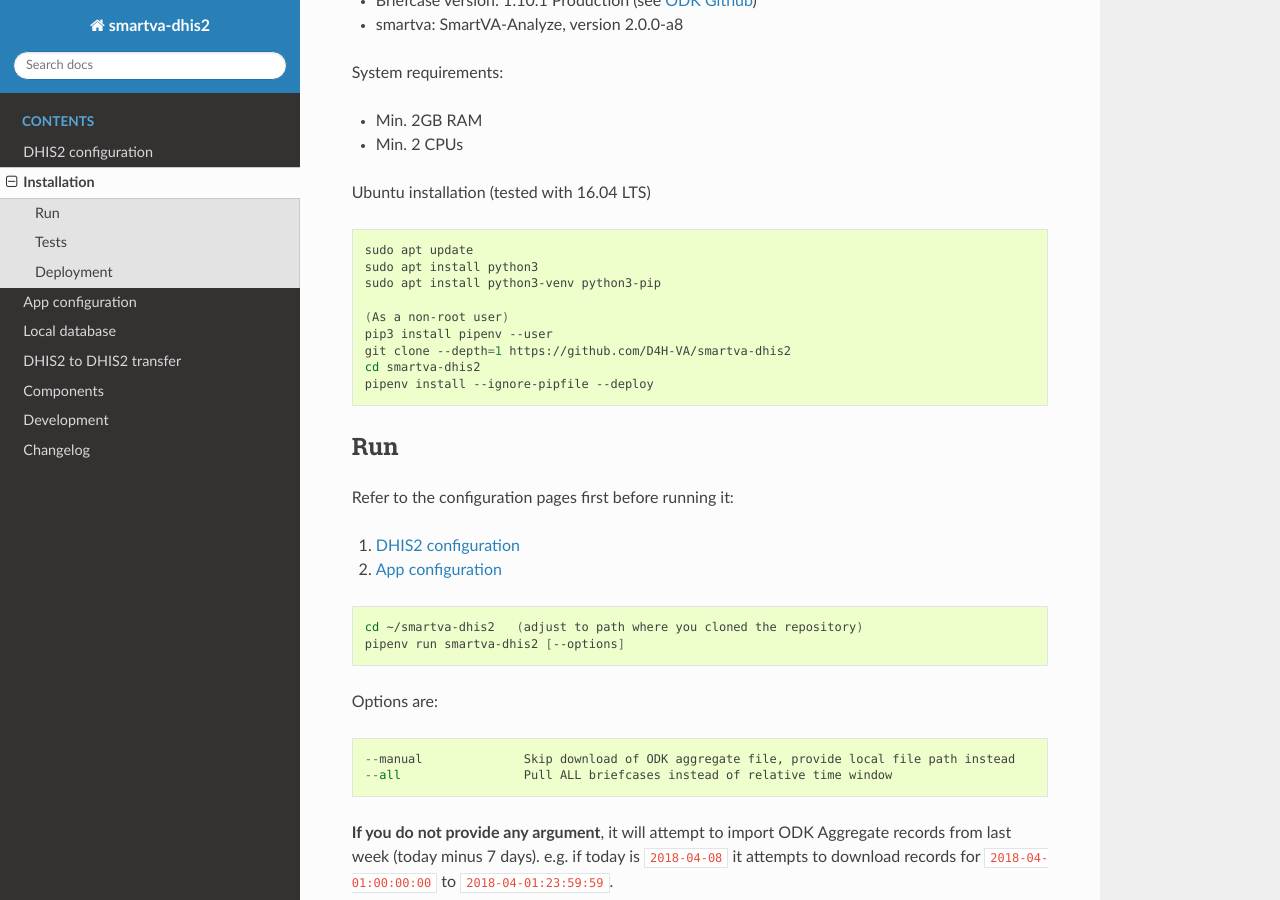
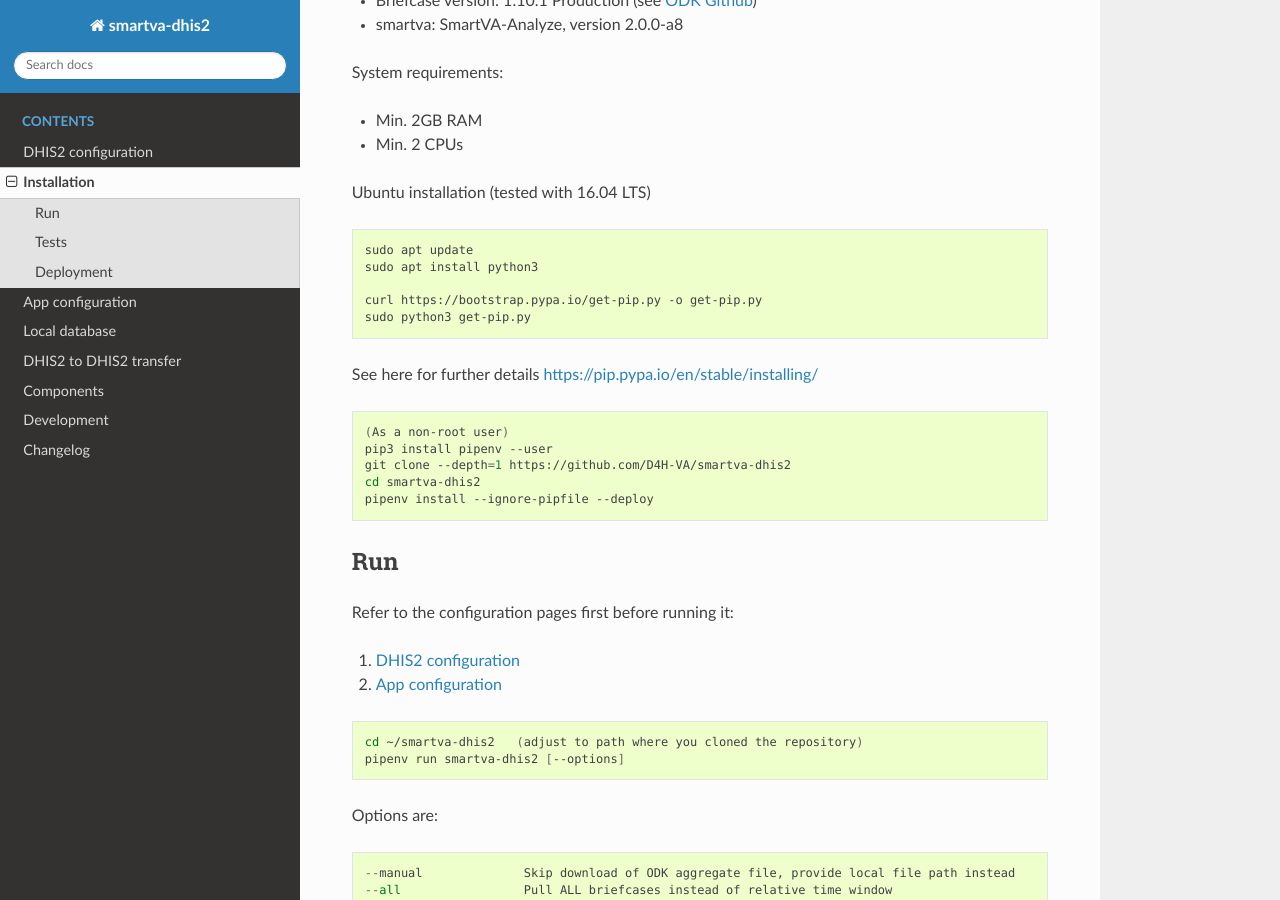
Before and after one commit to D4H-VA/smartva-dhis2, a Sphinx documentation site: the page built from docs/installation.rst, in a window 1280 px wide and 900 px high, scrolled down 417 px. Built offline with Sphinx 7.4.7 and the Read the Docs theme 2.0.0, drawn with Linux system fonts in a browser that asks for light colours.

Commit message:
update of pip install

```diff
--- a/docs/index.rst
+++ b/docs/index.rst
@@ -18,6 +18,7 @@
 and auto-assigns organisation units to the program.
 
 - Documentation: `smartva-dhis2.readthedocs.io <https://smartva-dhis2.readthedocs.io>`_
+- demo VM here: `VM image <https://drive.google.com/file/d/1fuYLobncdWuGyG29DX1w_htRLiiuL7To/view?usp=sharing>`_
 - Github: `github.com/D4H-VA/smartva-dhis2 <https://github.com/D4H-VA/smartva-dhis2>`_
 
 To transfer events to a target DHIS2 (e.g. a Ministry of Health DHIS2), see :doc:`/data_transfer`.
--- a/docs/installation.rst
+++ b/docs/installation.rst
@@ -24,7 +24,14 @@
 
     sudo apt update
     sudo apt install python3
-    sudo apt install python3-venv python3-pip
+
+    curl https://bootstrap.pypa.io/get-pip.py -o get-pip.py
+    sudo python3 get-pip.py
+
+See here for further details
+https://pip.pypa.io/en/stable/installing/
+
+.. code:: bash
 
     (As a non-root user)
     pip3 install pipenv --user
```
Also changed, not shown: 3 other files.
